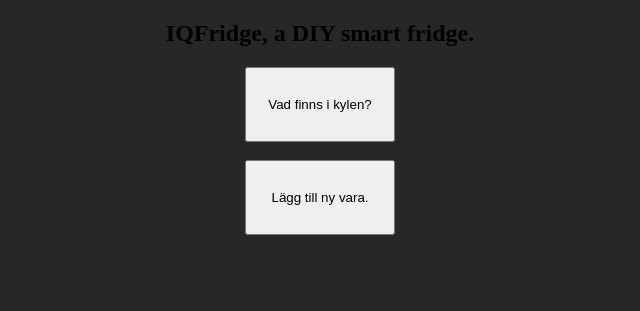
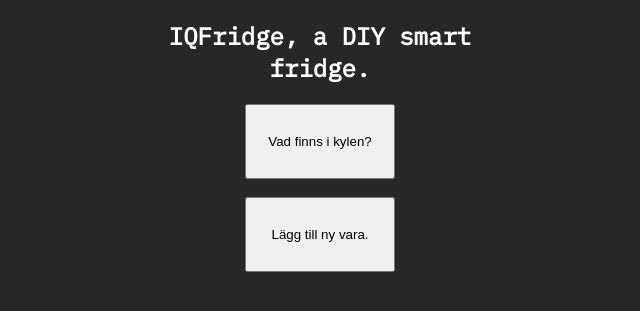
Before and after one commit to KoalaV2/IQFridge, a Flask app: page / in a window 1280 px wide. Shown: the top 311 px of the page, without its empty margins (320-960 px from the left). Run offline with Flask 2, Linux system fonts and the light colour scheme.

Commit message:
Turns out i did not fix redirect properly

```diff
--- a/static/css/style.css
+++ b/static/css/style.css
@@ -26,6 +26,8 @@ body {
     text-align: center;
     margin: auto;
     animation: fadein 1.5s;
+    font-family: 'IBM Plex Mono', monospace;
+    color: white;
     -webkit-animation: fadein 1.5s;
 }
 .headers {
--- a/templates/upload.html
+++ b/templates/upload.html
@@ -43,7 +43,6 @@
         xhr.open("POST", "{{ url_for('upload') }}", true);
         xhr.onload = function() {};
         xhr.send(formdata);
-        window.location.replace("{{ url_for('readbar') }}")
     }
     </script>
     </body>
```
